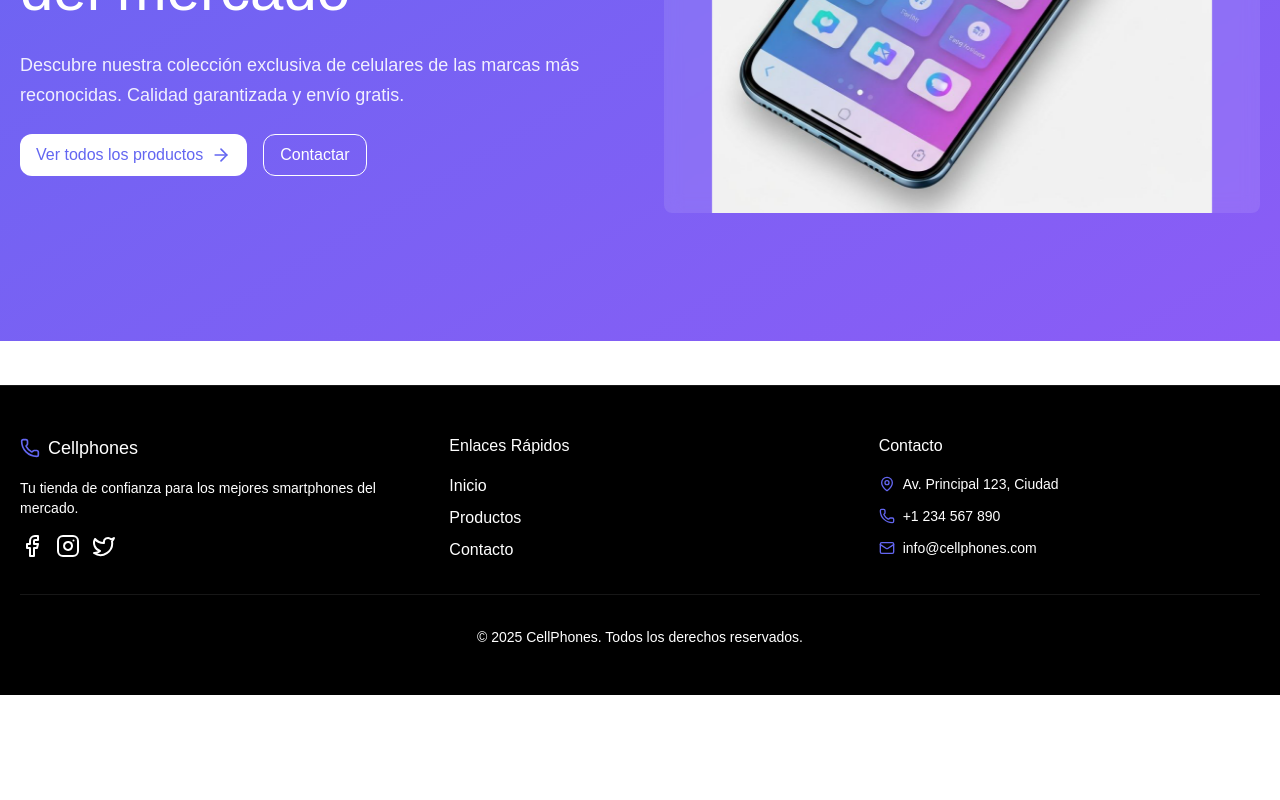
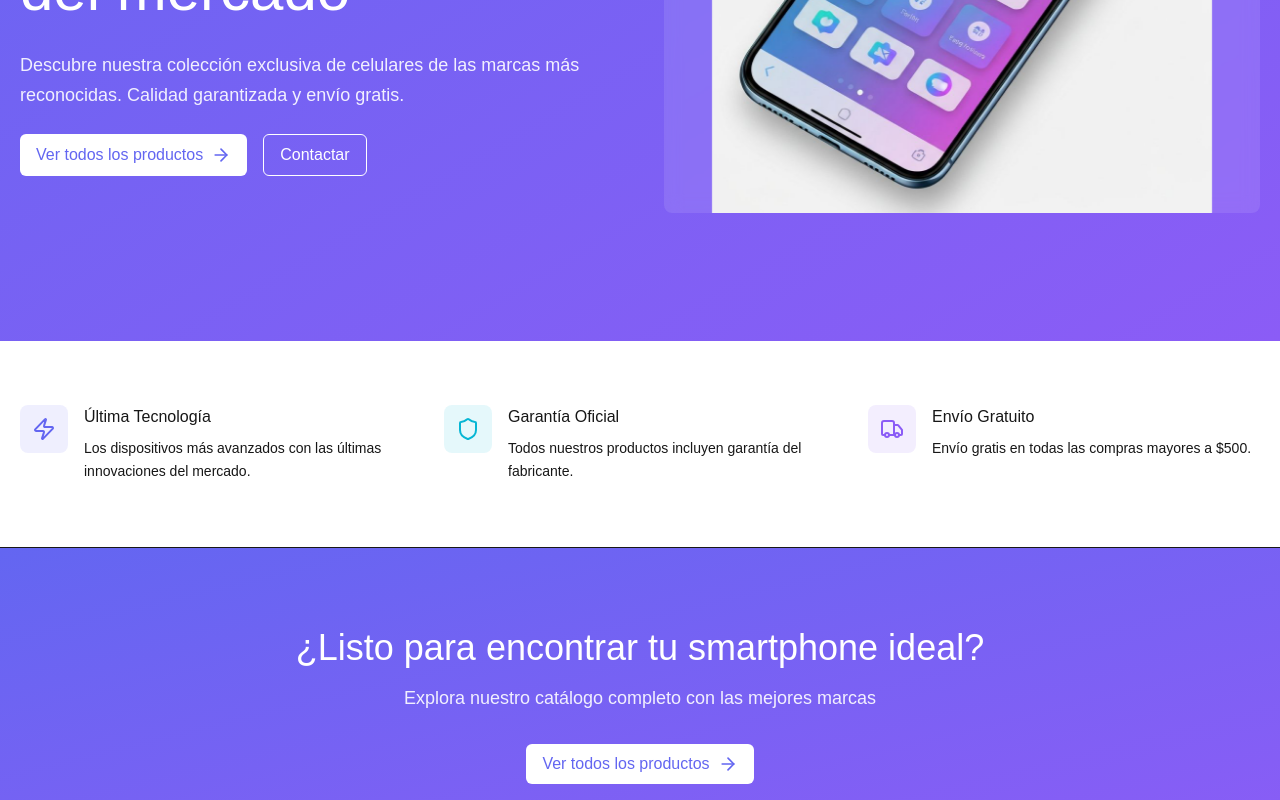
Before and after one commit to faustoleal/ecommerce-phones, a Next.js app: page / in a window 1280 px wide. Shown: the part 480-1280 px from the top of the page. Before the commit the page ends 1175 px from the top, so only its background shows below. Built offline with nearby package versions, Linux system fonts and the light colour scheme.

Commit message:
modificando page.tsx, Footer y agregando app/contacto

```diff
--- /dev/null
+++ b/src/app/contacto/page.tsx
@@ -0,0 +1,16 @@
+const Contacto = () => {
+  return (
+    <div className="min-h-screen py-12">
+      <div className="container mx-auto px-5">
+        <header className="text-center mb-12">
+          <h1 className="text-4xl font-medium mb-4">Contáctanos</h1>
+          <p className="text-lg  max-w-2xl mx-auto leading-relaxed">
+            ¿Tienes alguna pregunta o consulta? Estamos aquí para ayudarte
+          </p>
+        </header>
+      </div>
+    </div>
+  );
+};
+
+export default Contacto;
--- a/src/app/page.tsx
+++ b/src/app/page.tsx
@@ -1,4 +1,4 @@
-import { ArrowRight } from "lucide-react";
+import { ArrowRight, Shield, Truck, Zap } from "lucide-react";
 import Link from "next/link";
 import Image from "next/image";
 
@@ -21,13 +21,13 @@ export default function Home() {
                 más reconocidas. Calidad garantizada y envío gratis.
               </p>
               <div className="flex flex-wrap gap-4">
-                <button className="bg-white text-[#6366F1] hover:bg-white/90 font-medium py-2 px-4 rounded-xl">
+                <button className="bg-white text-[#6366F1] hover:bg-white/90 font-medium py-2 px-4 rounded-md">
                   <Link href="/" className="inline-flex items-center">
                     Ver todos los productos
                     <ArrowRight className="ml-2 h-5 w-5" />
                   </Link>
                 </button>
-                <button className="border-1 border-white text-white hover:bg-white/10 hover:text-white bg-transparent py-2 px-4 rounded-xl">
+                <button className="border-1 border-white text-white hover:bg-white/10 hover:text-white bg-transparent py-2 px-4 rounded-md">
                   <Link href="/">Contactar</Link>
                 </button>
               </div>
@@ -45,6 +45,63 @@ export default function Home() {
           </div>
         </div>
       </section>
+      {/* Feature section */}
+      <section className="py-16 border-b">
+        <div className="container mx-auto px-5">
+          <div className="grid grid-cols-1 md:grid-cols-3 gap-8">
+            <div className="flex items-start gap-4">
+              <div className="p-3 rounded-lg bg-[#6366F1]/10">
+                <Zap className="h-6 w-6 text-[#6366F1]" />
+              </div>
+              <div>
+                <h3 className="font-medium mb-2">Última Tecnología</h3>
+                <p className="text-sm text-muted-foreground leading-relaxed">
+                  Los dispositivos más avanzados con las últimas innovaciones
+                  del mercado.
+                </p>
+              </div>
+            </div>
+            <div className="flex items-start gap-4">
+              <div className="p-3 rounded-lg bg-[#06B6D4]/10">
+                <Shield className="h-6 w-6 text-[#06B6D4]" />
+              </div>
+              <div>
+                <h3 className="font-medium mb-2">Garantía Oficial</h3>
+                <p className="text-sm text-muted-foreground leading-relaxed">
+                  Todos nuestros productos incluyen garantía del fabricante.
+                </p>
+              </div>
+            </div>
+            <div className="flex items-start gap-4">
+              <div className="p-3 rounded-lg bg-[#8B5CF6]/10">
+                <Truck className="h-6 w-6 text-[#8B5CF6]" />
+              </div>
+              <div>
+                <h3 className="font-medium mb-2">Envío Gratuito</h3>
+                <p className="text-sm text-muted-foreground leading-relaxed">
+                  Envío gratis en todas las compras mayores a $500.
+                </p>
+              </div>
+            </div>
+          </div>
+        </div>
+      </section>
+      {/* Ver productos section */}
+      <section className="py-20 bg-gradient-to-br from-[#6366F1] to-[#8B5CF6] text-white">
+        <div className="container mx-auto px-5 text-center">
+          <h2 className="text-3xl md:text-4xl font-medium mb-4 text-balance">
+            ¿Listo para encontrar tu smartphone ideal?
+          </h2>
+          <p className="text-lg text-white/90 mb-8 max-w-2xl mx-auto text-pretty">
+            Explora nuestro catálogo completo con las mejores marcas
+          </p>
+          <button className="bg-white text-[#6366F1] hover:bg-white/90 font-medium px-4 py-2 rounded-md">
+            <Link href="/" className="flex items-center">
+              Ver todos los productos <ArrowRight className="ml-2 h-5 w-5" />
+            </Link>
+          </button>
+        </div>
+      </section>
     </div>
   );
 }
--- a/src/components/Footer.tsx
+++ b/src/components/Footer.tsx
@@ -10,7 +10,7 @@ import Link from "next/link";
 
 const Footer = () => {
   return (
-    <footer className="border-t bg-black">
+    <footer className="border-t bg-black mt-20">
       <div className="container mx-auto px-5 py-12">
         <div className="grid grid-cols-1 md:grid-cols-3 gap-12">
           {/* Info de la companía */}
```
